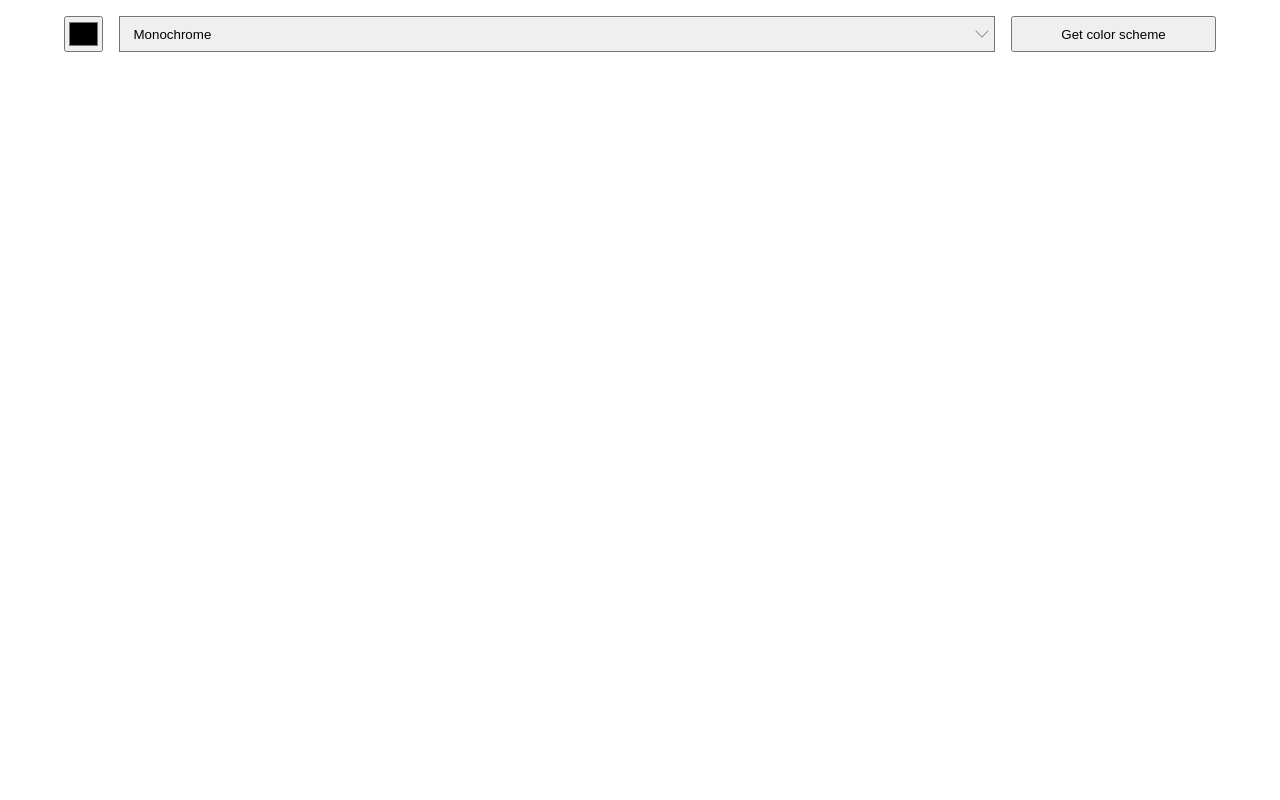
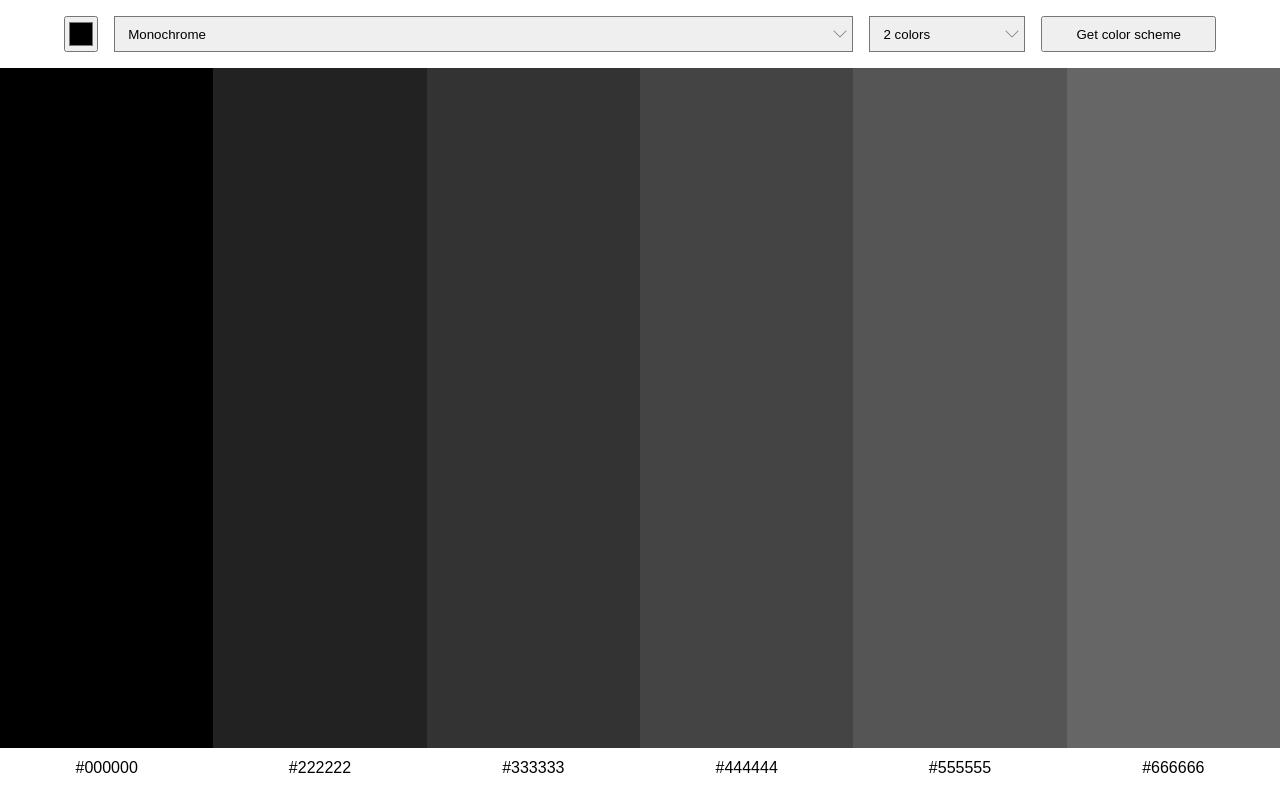
Before and after one commit to wooddelltanner/color-palette-generator, a website built with Vite: page index.html in a window 1280 px wide. Built offline with nearby package versions, Linux system fonts and the light colour scheme.

Commit message:
Edit order

```diff
--- a/index.css
+++ b/index.css
@@ -43,6 +43,17 @@ h1 {
     padding-right: 1em;
 }
 
+#number-select{
+    appearance: none;
+    background-image: url("images/dropdown arrow, thinner.svg");
+    background-size: 1.5rem;
+    background-repeat: no-repeat;
+    background-position: right center;
+    width: 20%;
+    padding-left: 1em;
+    padding-right: 1em;
+}
+
 #submit-color-scheme {
     width: 20em;
     min-width: 10em;
@@ -55,4 +66,5 @@ h1 {
 #colors > div {
     flex:1;
     text-align: center;
+    flex-direction: row-reverse;
 }
--- a/index.html
+++ b/index.html
@@ -16,10 +16,45 @@
                 <option value="triad">Triad</option>
                 <option value="quad">Quad</option>
             </select>
+            <select id="number-select">
+                <option value="2">2 colors</option>
+                <option value="3">3 colors</option>
+                <option value="4">4 colors</option>
+                <option value="5">5 colors</option>
+                <option value="6">6 colors</option>
+                <option value="7">7 colors</option>
+                <option value="8">8 colors</option>
+                <option value="9">9 colors</option>
+                <option value="10">10 colors</option>
+            </select>
             <button type="submit" id="submit-color-scheme">Get color scheme</button>
         </form>
 
         <main class="flex" id="colors">
+            <div>
+                    <div style="background-color: #000000" class="color"></div>
+                    <h1>#000000</h1>
+            </div>
+            <div>
+                    <div style="background-color: #222222" class="color"></div>
+                    <h1>#222222</h1>
+            </div>
+            <div>
+                    <div style="background-color: #333333" class="color"></div>
+                    <h1>#333333</h1>
+            </div>
+            <div>
+                    <div style="background-color: #444444" class="color"></div>
+                    <h1>#444444</h1>
+            </div>
+            <div>
+                    <div style="background-color: #555555" class="color"></div>
+                    <h1>#555555</h1>
+            </div>
+            <div>
+                    <div style="background-color: #666666" class="color"></div>
+                    <h1>#666666</h1>
+            </div>
         </main>
 
         <script type="module" src="index.js"></script>
--- a/index.js
+++ b/index.js
@@ -4,8 +4,9 @@ form.addEventListener('submit', function(e){
     e.preventDefault()
     const selectedColor = document.getElementById('selected-color').value.slice(1)
     const schemeSelector = document.getElementById('scheme-selector').value
+    const numSelect = document.getElementById('number-select').value
 
-fetch(`https://www.thecolorapi.com/scheme?hex=${selectedColor}&mode=${schemeSelector}&count=5`)
+fetch(`https://www.thecolorapi.com/scheme?hex=${selectedColor}&mode=${schemeSelector}&count=${numSelect}`)
     .then(res => res.json())
     .then(data => {
             let hexHtml = ''
```
